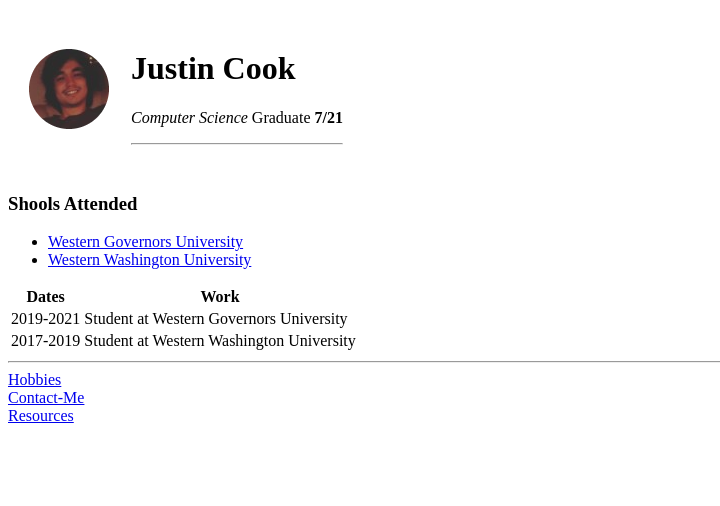
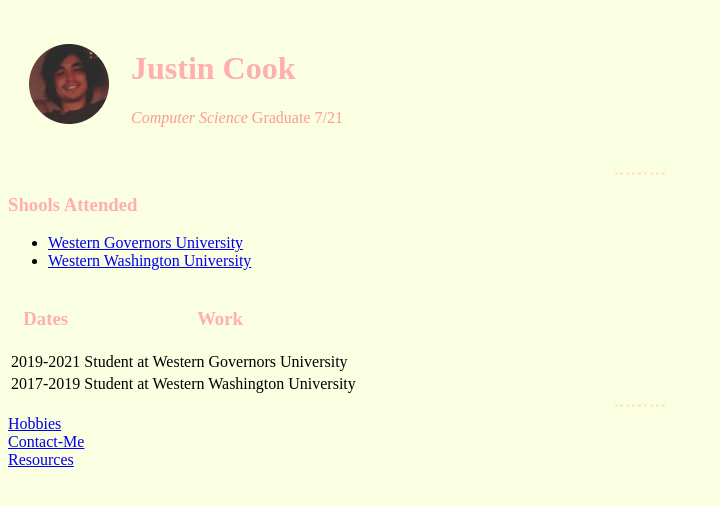
Before and after one commit to CookJustin/cv, a plain HTML site: page index.html in a window 1280 px wide. Shown: the whole page, without its empty margins (0-720 px from the left). Drawn offline with Linux system fonts and the light colour scheme.

Commit message:
Adjusted Colors

```diff
--- /dev/null
+++ b/css/styles.css
@@ -0,0 +1,13 @@
+body{
+  background-color: #FBFFE2;
+}
+hr{
+  border-style:dotted none none none;
+  width: 4%;
+  border-width: medium;
+  border-color: #FFEBCC;
+}
+h1,h2,h3{  color: #FFAFAF;}
+p{
+  color:#FF9999;
+}
--- a/index.html
+++ b/index.html
@@ -4,20 +4,25 @@
 <head>
   <meta charset="utf-8">
   <title>Justin's Personal Site</title>
+  <link rel="stylesheet" href="css/styles.css">
 </head>
 
+
+
 <body>
+
   <table cellspacing="20">
     <tr>
       <td> <img src="images\JustinCookProfilePicture-modified.png" alt="Justin Cook Profile Picture">
       </td>
       <td>
         <h1>Justin Cook</h1>
-        <p><em>Computer Science</em> Graduate <strong>7/21</strong></p>
-        <hr />
+        <p><em>Computer Science</em> Graduate 7/21</p>
+
       </td>
     </tr>
   </table>
+      <hr />
   <h3>Shools Attended</h3>
   <ul>
     <li><a href="https://www.WGU.EDU">Western Governors University</a> </li>
@@ -27,10 +32,10 @@
     <thead>
       <tr>
         <th>
-          Dates
+          <h3>Dates</h3>
         </th>
         <th>
-          Work
+          <h3>Work</h3>
         </th>
       </tr>
     </thead>
```
Also changed, not shown: contact.html (+1 -1 lines), hobbies.html (+1 -0 lines), resources.html (+2 -0 lines).
